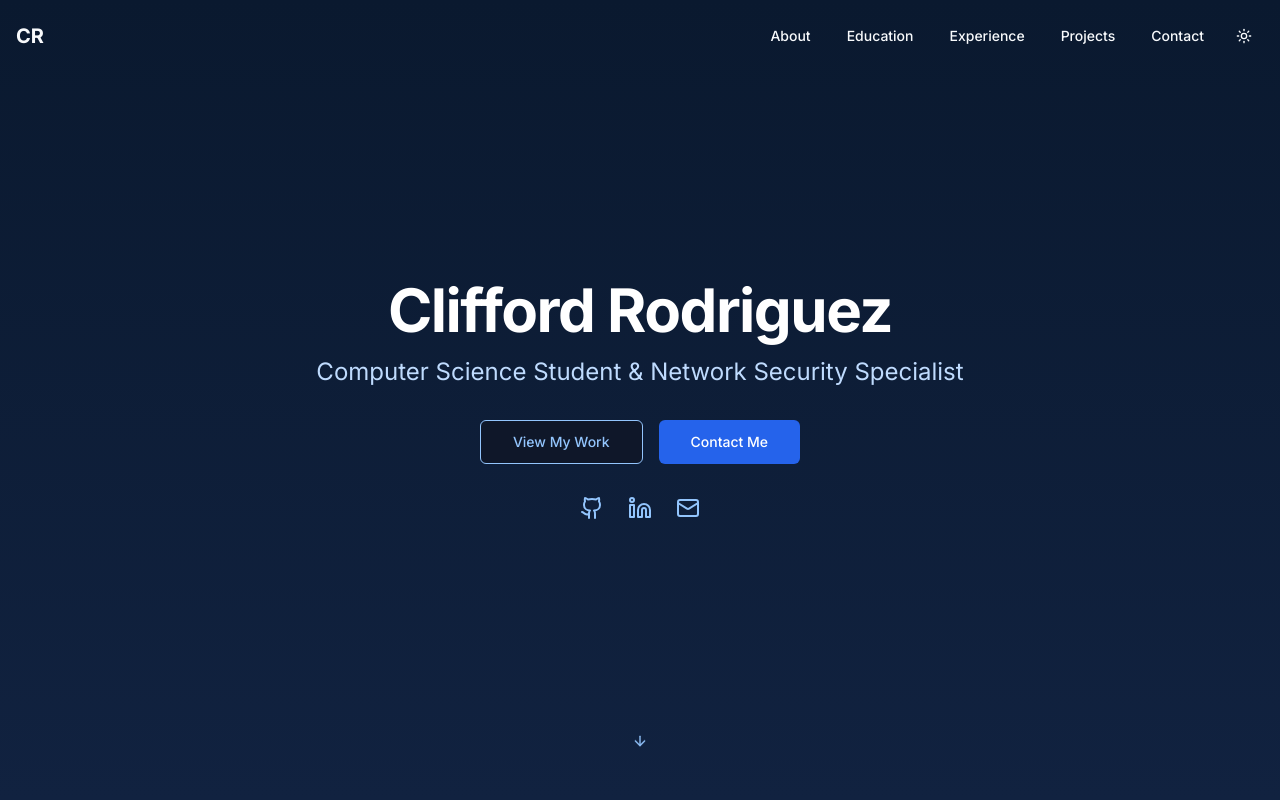
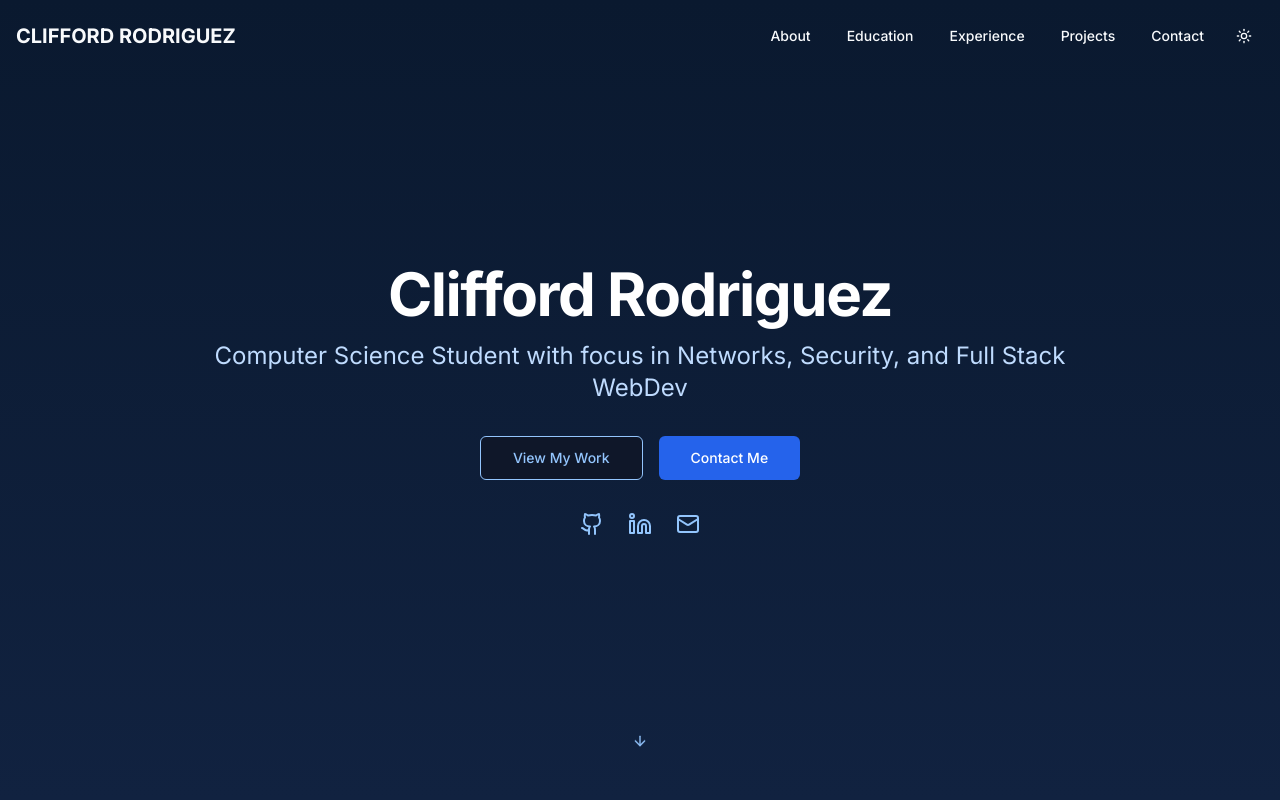
Before and after one commit to CliffordR23/PortfolioWebsite, a Next.js app: page / in a window 1280 px wide. Shown: the top 800 px of the page. Built offline with nearby package versions, Linux system fonts and the light colour scheme.

Commit message:
added logo to browser, navar, and personal info

```diff
--- a/app/layout.tsx
+++ b/app/layout.tsx
@@ -9,8 +9,7 @@ const inter = Inter({ subsets: ["latin"] })
 export const metadata = {
   title: "Clifford Rodriguez | Portfolio",
   description:
-    "Personal portfolio website for Clifford Rodriguez, Computer Science student specializing in Networks and Security",
-    generator: 'v0.dev'
+    "Personal portfolio website for Clifford Rodriguez",
 }
 
 export default function RootLayout({
@@ -19,7 +18,15 @@ export default function RootLayout({
   children: React.ReactNode
 }) {
   return (
+
     <html lang="en" suppressHydrationWarning>
+      <head>
+        <link rel="shortcut icon" href="/CR2.png" />
+        <meta
+          name="viewport"
+          content="minimum-scale=1, initial-scale=1, width=device-width, user-scalable=no"
+        />
+      </head>
       <body className={inter.className}>
         <ThemeProvider attribute="class" defaultTheme="system" enableSystem disableTransitionOnChange>
           <Navbar />
--- a/components/hero-section.tsx
+++ b/components/hero-section.tsx
@@ -18,7 +18,7 @@ export function HeroSection() {
           Clifford Rodriguez
         </h1>
         <h2 className="text-xl md:text-2xl text-blue-200 mb-8">
-          Computer Science Student & Network Security Specialist
+          Computer Science Student with focus in Networks, Security, and Full Stack WebDev
         </h2>
         <div className="flex flex-wrap justify-center gap-4 mb-8">
           <Button asChild variant="outline" size="lg" className="border-blue-300 text-blue-300 hover:bg-blue-900/20">
@@ -34,7 +34,7 @@ export function HeroSection() {
         </div>
         <div className="flex justify-center gap-6 mt-8">
           <motion.a
-            href="https://github.com/Clifford"
+            href="https://github.com/CliffordR23"
             target="_blank"
             rel="noopener noreferrer"
             whileHover={{ scale: 1.1 }}
@@ -45,7 +45,7 @@ export function HeroSection() {
             <span className="sr-only">GitHub</span>
           </motion.a>
           <motion.a
-            href="https://linkedin.com/in/Clifford"
+            href="https://www.linkedin.com/in/clifford-rodriguez-8357b3214/"
             target="_blank"
             rel="noopener noreferrer"
             whileHover={{ scale: 1.1 }}
@@ -56,7 +56,7 @@ export function HeroSection() {
             <span className="sr-only">LinkedIn</span>
           </motion.a>
           <motion.a
-            href="mailto:rodriguezcliff19@gmail.com"
+            href="mailto:clirodriguez@csumb.edu"
             whileHover={{ scale: 1.1 }}
             whileTap={{ scale: 0.95 }}
             className="text-blue-300 hover:text-white transition-colors"
--- a/components/navbar.tsx
+++ b/components/navbar.tsx
@@ -37,7 +37,7 @@ export function Navbar() {
       <div className="container mx-auto px-4">
         <div className="flex items-center justify-between">
           <Link href="/" className="text-xl font-bold">
-            CR
+            CLIFFORD RODRIGUEZ
           </Link>
 
           {/* Desktop Navigation */}
```
Also changed, not shown: public/CR2.png (added).
